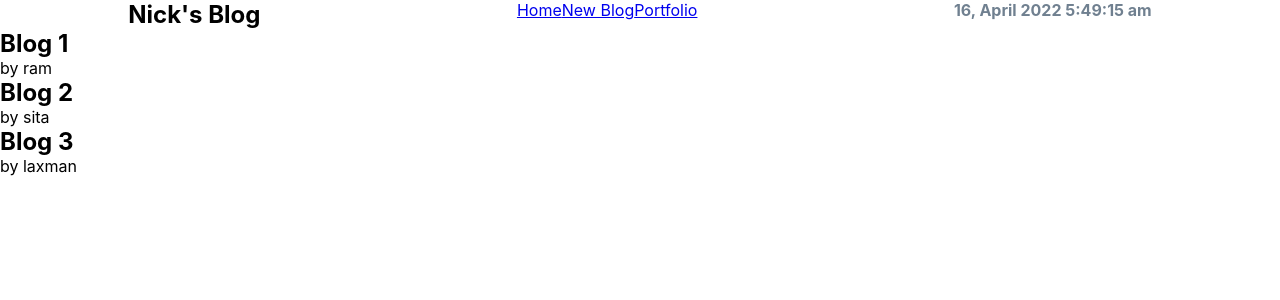
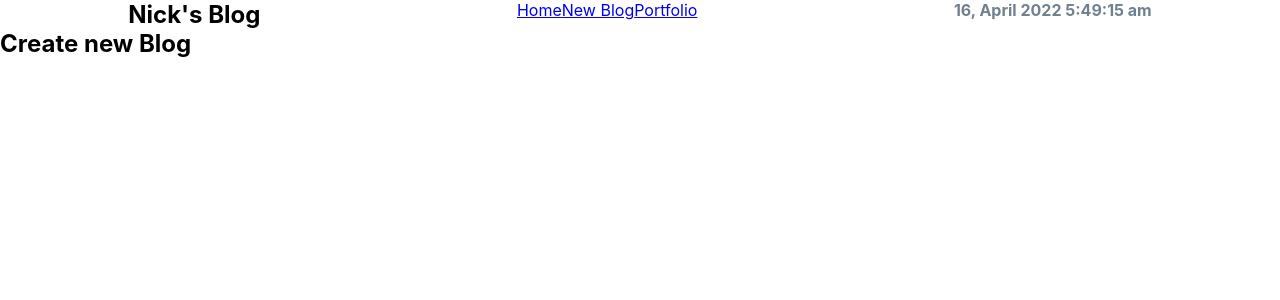
Before and after one commit to nikhildhakal/react-simple-crud, a React (Create React App) app: page /create in a window 1280 px wide. Shown: the top 300 px of the page. Built offline with nearby package versions, Linux system fonts and the light colour scheme; data requests are answered from the project's data file.

Commit message:
Use of React Router Dom

```diff
--- a/package.json
+++ b/package.json
@@ -8,6 +8,7 @@
     "@testing-library/user-event": "^13.5.0",
     "react": "^18.0.0",
     "react-dom": "^18.0.0",
+    "react-router-dom": "^6.3.0",
     "react-scripts": "5.0.1",
     "web-vitals": "^2.1.4"
   },
--- a/src/App.js
+++ b/src/App.js
@@ -1,14 +1,21 @@
 import Navbar from "./Navbar";
 import Home from "./Home";
+import Create from "./Create";
+import { BrowserRouter as Router, Routes, Route } from "react-router-dom";
 
 function App() {
   return (
-    <div className="App">
-      <div className="content">
-        <Navbar />
-        <Home />
+    <Router>
+      <div className="App">
+        <div className="content">
+          <Navbar />
+          <Routes>
+            <Route exact path="/" element={<Home />}></Route>
+            <Route path="/create" element={<Create />}></Route>
+          </Routes>
+        </div>
       </div>
-    </div>
+    </Router>
   );
 }
 
--- /dev/null
+++ b/src/Create.js
@@ -0,0 +1,5 @@
+function Create() {
+  return <h2>Create new Blog</h2>;
+}
+
+export default Create;
--- a/src/Hooks/useFetch.js
+++ b/src/Hooks/useFetch.js
@@ -6,8 +6,10 @@
   const [error, setError] = useState(null);
 
   useEffect(() => {
+    const abortCont = new AbortController();
+
     setTimeout(() => {
-      fetch(url)
+      fetch(url, { signal: abortCont.signal })
         .then((res) => {
           if (!res.ok) {
             throw Error("Could not fetch the data.");
@@ -20,10 +22,17 @@
           setError(null);
         })
         .catch((err) => {
-          setError(err.message);
-          setLoading(false);
+          if (err.name === "AbortError") {
+            console.log("fetch aborted");
+          } else {
+            setLoading(false);
+            setError(err.message);
+          }
         });
     }, 1000);
+
+    return () => abortCont.abort();
+    // Abort Cleanup
   }, [url]);
 
   return { data, loading, error };
--- a/src/Navbar.js
+++ b/src/Navbar.js
@@ -1,3 +1,4 @@
+import { Link } from "react-router-dom";
 import Datetime from "./Datetime";
 
 const Navbar = () => {
@@ -7,8 +8,8 @@
     <nav className="navbar">
       <h1>{title}</h1>
       <div className="links">
-        <a href="/">Home</a>
-        <a href="/create">New Blog</a>
+        <Link to="/">Home</Link>
+        <Link to="/create">New Blog</Link>
         <a href={link} target="_blank">
           Portfolio
         </a>
```
Also changed, not shown: 1 other file (tests, documents, lock files or other folders).
